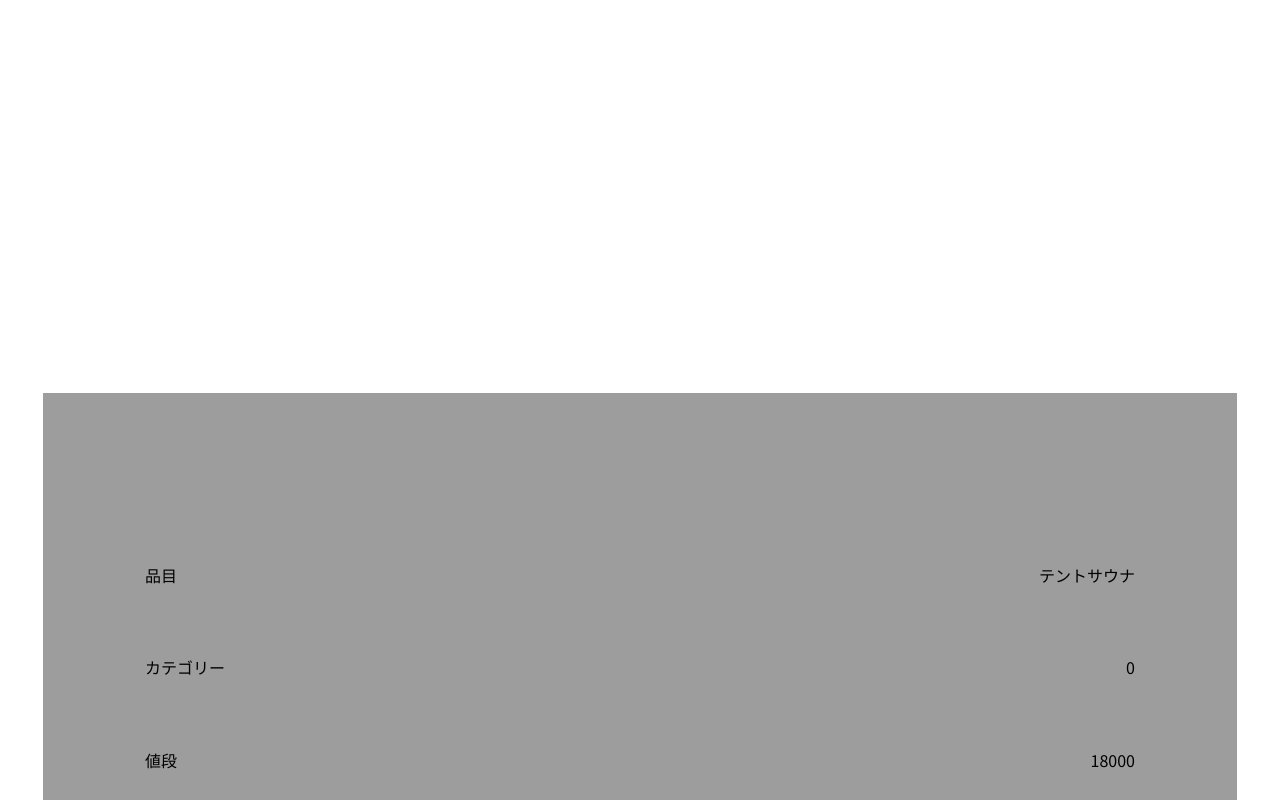
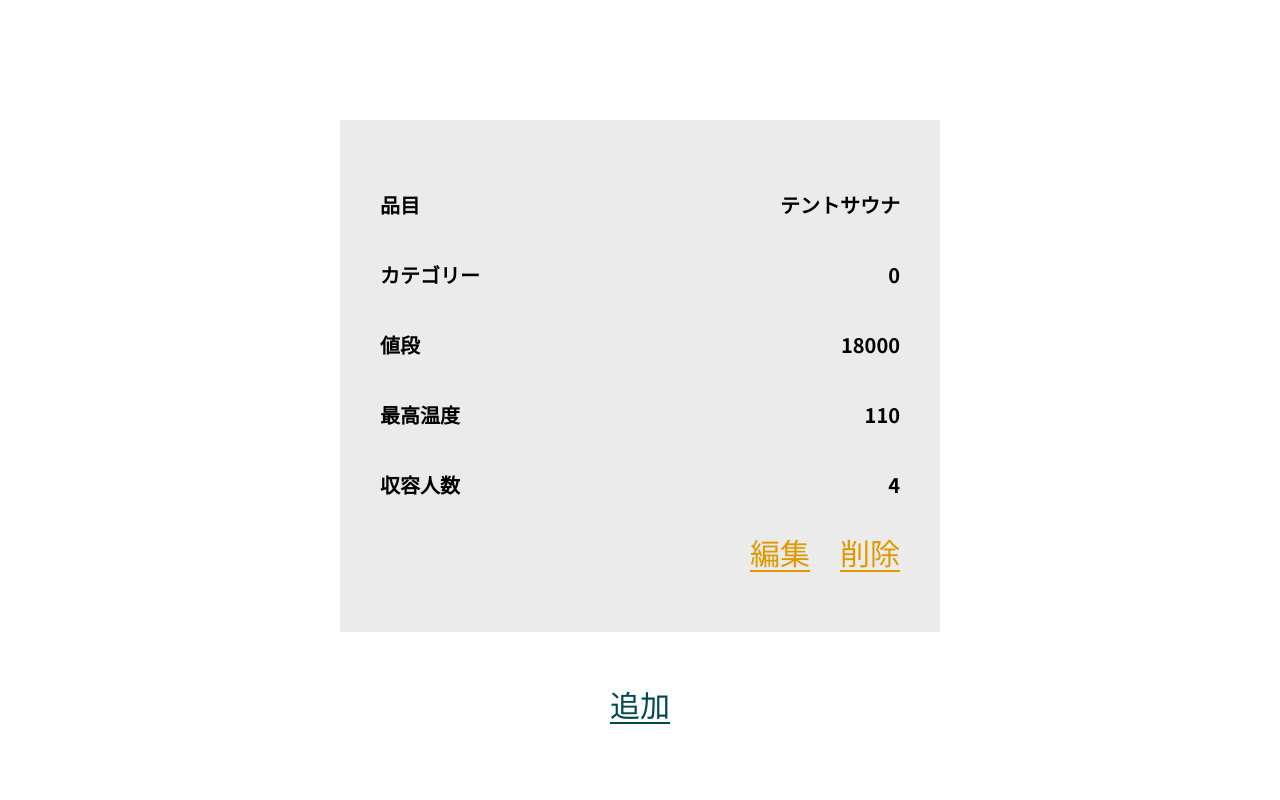
Before and after one commit to RyogoIimura/portfolio_app, a Next.js app in the folder client/: page /manage in a window 1280 px wide. Shown: the top 800 px of the page. Built offline with nearby package versions, Linux system fonts and the light colour scheme; a web font is replaced by a local one.

Commit message:
manage スタイル完了

```diff
--- a/client/app/manage/page.tsx
+++ b/client/app/manage/page.tsx
@@ -113,26 +113,26 @@ export default function Complete() {
           <div css={styles.baseContainer}>
             <div css={styles.baseFlex}>
               <p css={styles.baseText}>品目</p>
-              <input css={styles.baseText} type="text" />
+              <input css={[styles.baseText, styles.inputText]} type="text" />
             </div>
             <div css={styles.baseFlex}>
               <p css={styles.baseText}>カテゴリー</p>
-              <select name="category" css={styles.baseText}>
+              <select name="category" css={[styles.baseText, styles.inputText]}>
                 <option value="0">0</option>
                 <option value="1">1</option>
               </select>
             </div>
             <div css={styles.baseFlex}>
               <p css={styles.baseText}>値段</p>
-              <input css={styles.baseText} type="text" />
+              <input css={[styles.baseText, styles.inputText]} type="text" />
             </div>
             <div css={styles.baseFlex}>
               <p css={styles.baseText}>最高温度</p>
-              <input css={styles.baseText} type="text" />
+              <input css={[styles.baseText, styles.inputText]} type="text" />
             </div>
             <div css={styles.baseFlex}>
               <p css={styles.baseText}>収容人数</p>
-              <select name="capacity" css={styles.baseText}>
+              <select name="capacity" css={[styles.baseText, styles.inputText]}>
                 <option value="1">1</option>
                 <option value="2">2</option>
                 <option value="3">3</option>
@@ -157,19 +157,22 @@ export default function Complete() {
 
 const styles = {
   manageWrapper: css `
-    width: ${vw(700)};
-    margin: ${vw(230)} auto 0;
+    margin: ${vw(140)} auto 0;
 
     @media (min-width: ${PROJECT.BP}px) {
+      margin: 120px auto 0;
     }
   `,
 
   baseContainer: css `
-    width: ${vw(700)};
+    width: ${vw(650)};
     background-color: #fff;
-    padding: ${vw(100)} ${vw(60)};
+    padding: ${vw(80)} ${vw(50)};
+    margin: 0 auto;
 
     @media (min-width: ${PROJECT.BP}px) {
+      width: 600px;
+      padding: 70px 40px 60px;
     }
   `,
   baseFlex: css `
@@ -182,42 +185,52 @@ const styles = {
     }
 
     @media (min-width: ${PROJECT.BP}px) {
+      &:not(:first-child) {
+        margin-top: 40px;
+      }
     }
   `,
   baseText: css `
+    font-size: ${vw(24)};
+    font-weight: 700;
     width: fit-content;
 
     @media (min-width: ${PROJECT.BP}px) {
+      font-size: 20px;
     }
   `,
+  inputText: css `
+    border: 2px solid ${PROJECT.BGCOLOR}
+  `,
   itemContainer: css `
-    background-color: #9d9d9d;
-
-    @media (min-width: ${PROJECT.BP}px) {
-    }
+    background-color: ${PROJECT.BGCOLOR};
   `,
 
   itemButtonContainer: css `
     width: 100%;
     display: flex;
     justify-content: flex-end;
-    margin-top: ${vw(60)};
+    margin-top: ${vw(40)};
 
     @media (min-width: ${PROJECT.BP}px) {
+      margin-top: 40px;
     }
   `,
   button: css `
-    font-size: ${vw(34)};
+    font-size: ${vw(30)};
+    line-height: 1em;
     color: ${PROJECT.SUBCOLOR};
     border-bottom: 2px solid ${PROJECT.SUBCOLOR};
 
     @media (min-width: ${PROJECT.BP}px) {
+      font-size: 30px;
     }
   `,
   deleteButton: css `
-    margin-left: ${vw(40)};
+    margin-left: ${vw(30)};
 
     @media (min-width: ${PROJECT.BP}px) {
+      margin-left: 30px;
     }
   `,
   addButtonContainer: css `
@@ -227,6 +240,7 @@ const styles = {
     margin-top: ${vw(60)};
 
     @media (min-width: ${PROJECT.BP}px) {
+      margin-top: 60px;
     }
   `,
   addButton: css `
@@ -248,6 +262,7 @@ const styles = {
     display: none;
   `,
   addMdContainer: css `
+    width: ${vw(650)};
     position: fixed;
     z-index: 110;
     top: 50vh;
@@ -255,6 +270,7 @@ const styles = {
     transform: translate(-50%,-50%);
 
     @media (min-width: ${PROJECT.BP}px) {
+      width: 600px;
     }
   `,
   addMdAnime: css `
--- /dev/null
+++ b/client/constants/url.ts
@@ -0,0 +1 @@
+export const API_URL = process.env.NEXT_PUBLIC_API_URL;
--- a/client/data/AppData.tsx
+++ b/client/data/AppData.tsx
@@ -10,4 +10,5 @@ export const PROJECT = {
   BP: 768,
   KEYCOLOR: '#004953',
   SUBCOLOR: '#E09900',
+  BGCOLOR: '#EBEBEB'
 }
```
Also changed, not shown: client/hooks/useMediaQuery.tsx (deleted, +0 -21 lines), client/hooks/useTodos.ts (added, +23 -0 lines), 1 other file (tests, documents, lock files or other folders).
